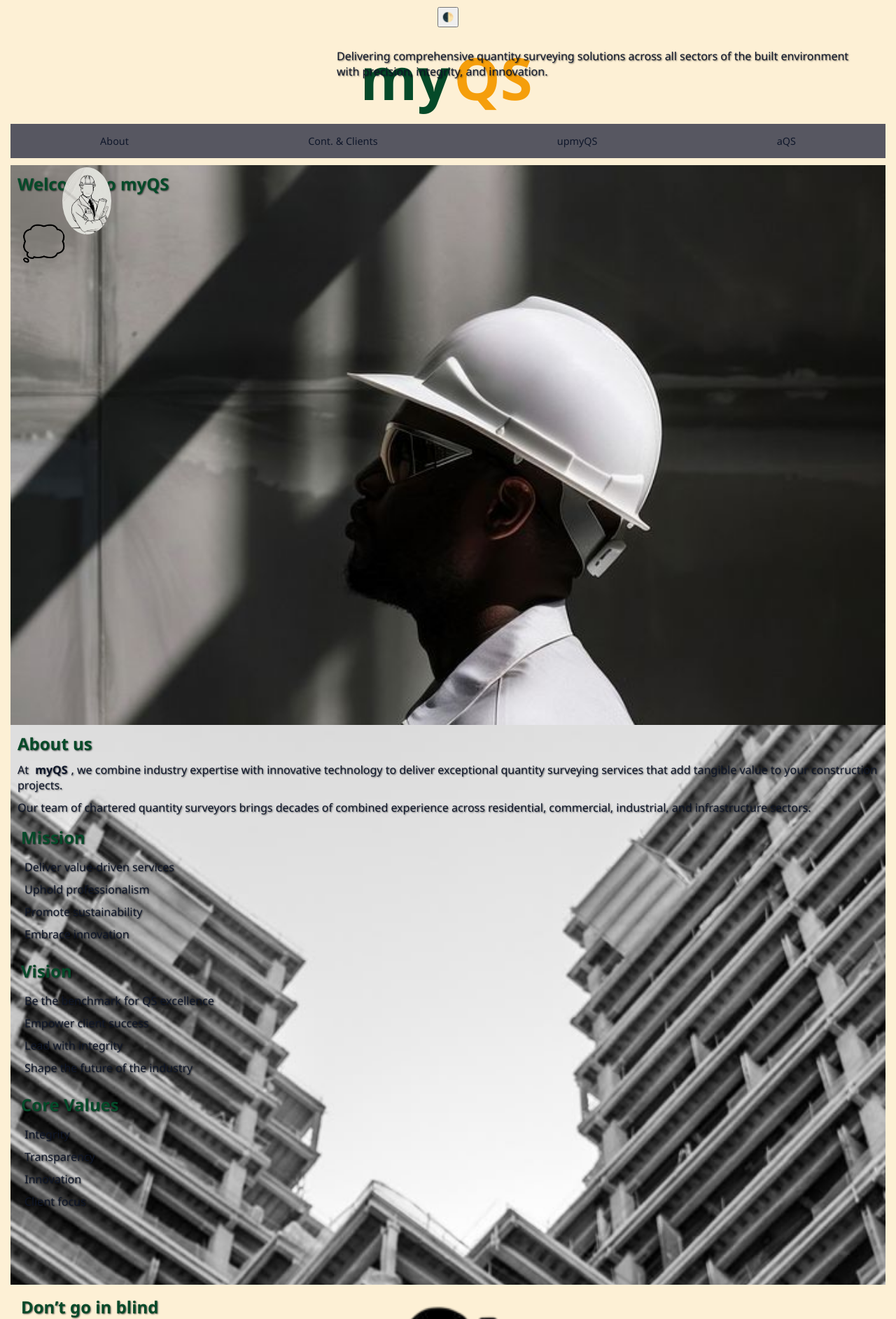
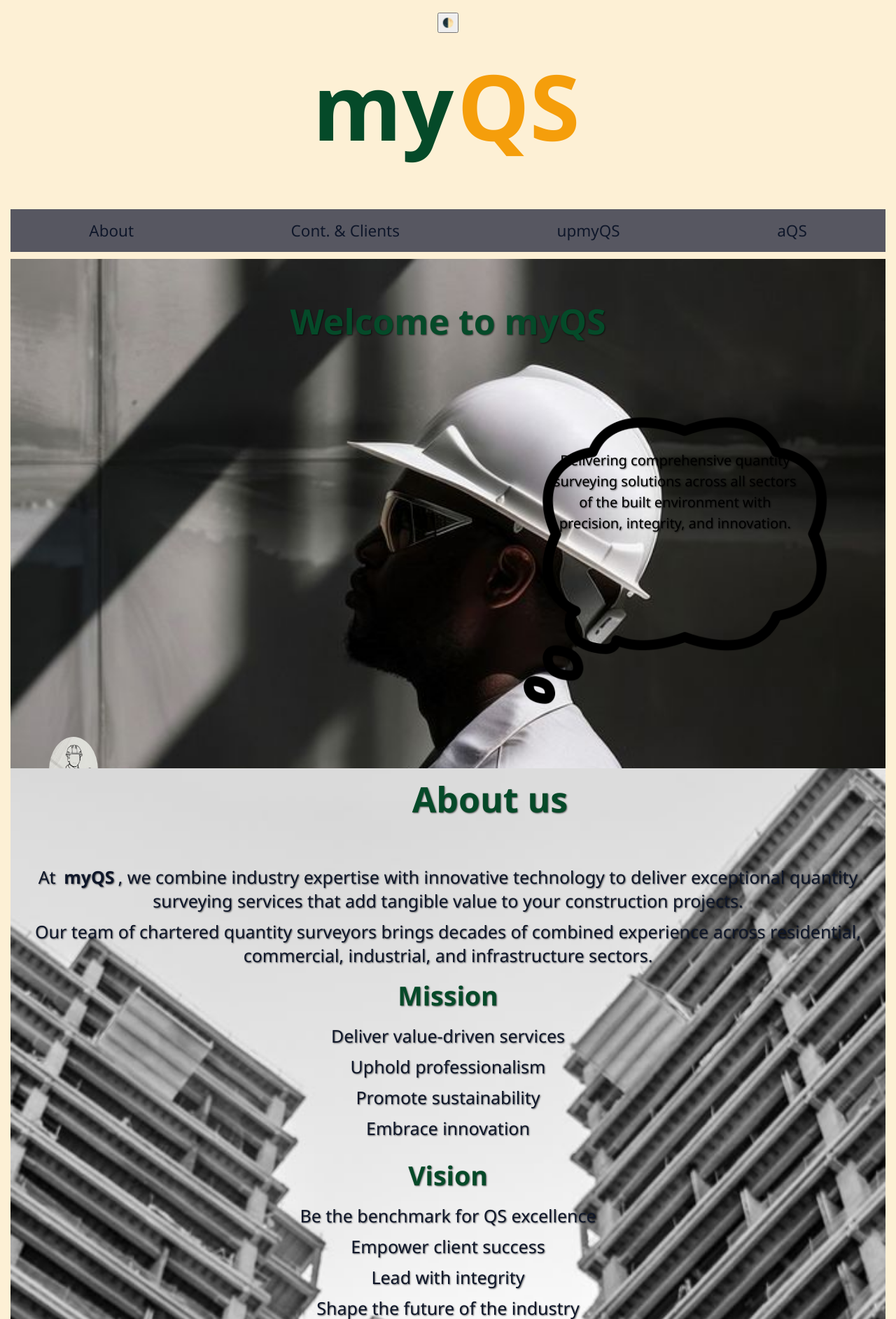
Before and after one commit to worksbaraka/myqs0, a Flask app: page /mobile in a window 1280 px wide. Shown: the top 1885 px of the page at 70% size. Run offline with Flask 3, Linux system fonts and the light colour scheme.

Commit message:
Bubble _ Background

```diff
--- a/app.py
+++ b/app.py
@@ -25,3 +25,6 @@ def register():
 
 # ✅ Required for Vercel to work
 application = app
+
+if __name__ == "__main__":
+    app.run(debug=True)
--- a/static/css/mobile.css
+++ b/static/css/mobile.css
@@ -23,7 +23,7 @@
 }
 
 html    {
-    font-size: 16px;
+    font-size: 25px;
     box-sizing: border-box;
 }
 
@@ -53,6 +53,7 @@ section {
     min-height: 100vh;
     text-shadow: 1px 1px 2px var(--shadow-light);
     position: relative;
+    text-align: center;
 }
 [data-theme="dark"] section {
     text-shadow: 1px 1px 2px rgba(255, 255, 255, 0.3); /* light shadow */
@@ -113,44 +114,68 @@ nav ul li {
     color: var(--color-accent);
 }
 
+h1 {
+  font-size: 2rem;
+  margin-bottom: 2rem;
+}
 
-/* welcome */
+/* -- Welcome -- */
+/* Main container */
+.Welcome {
+  background-image: url("/static/pics/image.png");
+  background-position: right;
+  background-repeat: no-repeat;
+  background-size: cover;
+  min-height: 50vh;
+  padding: 2rem;
+  text-align: center;
+}
 
-.Welcome    {
-    background-image: url("Pics/image.png");
-    background-position: right;
-    min-height: 100vh;
+/* Header styling */
+h1 {
+  font-size: 2rem;
+  margin-bottom: 2rem;
+}
+
+.bubble-wrapper {
+  position: relative;
+  width: 90%;
+  max-width: 700px;
+  margin-right: 0.5%;
+}
+
+.bubble-wrapper {
+  position: relative;
+  width: 95%;
+  max-width: 500px;
+  margin-left: auto;
+}
+
+#bubble {
+  width: 100%;
+  height: auto;
+  display: block;
+}
+
+.bubble-text {
+  position: absolute;
+  top: 18%;
+  left: 14%;
+  right: 12%;
+  font-size: clamp(0.8rem, 1.1vw, 1.1rem);
+  line-height: 1.5;
+  color: #000;
+  text-align: center;
 }
 
 
-.Welcome p  {
-    width: 60%;
-    float: right;
-    position: relative;
-    bottom: 220px;
-    right: 40px;
+/* Avatar image */
+#avatar {
+  width: 80px;
+  height: auto;
+  float: left;
+  border-radius: 50%;
 }
-
-#Bubble {
-    width: 80%;
-    margin: 0px;
-    float: right;
-}
-
-.Welcome img    {
-    width: 80px;
-    max-width: 100%;
-    height: auto;
-    border-radius: 50%;
-}
-
-
-#avatar {
-    position: relative;
-    left: -20px;
-    bottom: 50px;
-}
-
 
 /* about */
 .about  {
@@ -163,7 +188,7 @@ nav ul li {
 /* Expertise */
 
 .expertise  {
-    background-image: url("Pics/Grow.png");
+    background-image: url("/static/pics/Diversity\ isn’t\ just\ nice\ to\ have\ in\ construction….jpeg");
 }
 
 .expertise div li   {
@@ -173,13 +198,13 @@ nav ul li {
 
 /* Grow with us */
 .grow   {
-    background-image: url("Pics/Quantity\ surveying.jpeg");
+    background-image: url("/static/pics/Grow.png");
 }
 
 
 /* Being A QS*/
 .being  {
-    background-image: url("Pics/Being.jpeg");
+    background-image: url("/static/pics/Being.jpeg");
 }
 
 .being li  {
--- a/templates/mobile.html
+++ b/templates/mobile.html
@@ -30,15 +30,29 @@
   <main>
 
     <section class="Welcome">
+  <h1>Welcome to myQS</h1>
+
+  <div class="bubble-wrapper">
+    <img src="{{ url_for('static', filename='pics/thought-bubble.png') }}" alt="Bubble" id="bubble" />
+    <p class="bubble-text">
+      Delivering comprehensive quantity surveying solutions across all sectors of the built environment with precision, integrity, and innovation.
+    </p>
+  </div>
+
+  <img src="{{ url_for('static', filename='pics/me.jpeg') }}" alt="QS Representative" id="avatar" />
+</section>
+
+<!--
+    <section class="Welcome">
       <h1>Welcome to myQS</h1>
-      <img src="{{ url_for('static', filename='pics/thought-bubble.png') }}" alt="Bubble" />
+      <img src="{{ url_for('static', filename='pics/thought-bubble.png') }}" alt="Bubble" id="bubble" />
 
       <p>
         Delivering comprehensive quantity surveying solutions across all sectors of the built environment with precision, integrity, and innovation.
       </p>
       <img src="{{ url_for('static', filename='pics/me.jpeg') }}" alt="QS Representative" id="avatar" />
     </section>
-
+-->
     <section class="about">
       <h1>About us</h1>
       <p>
```
